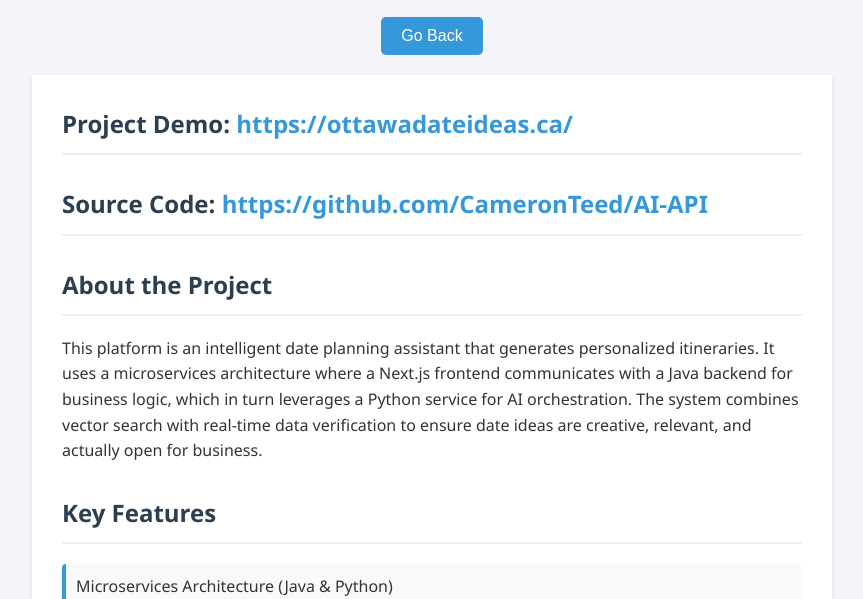
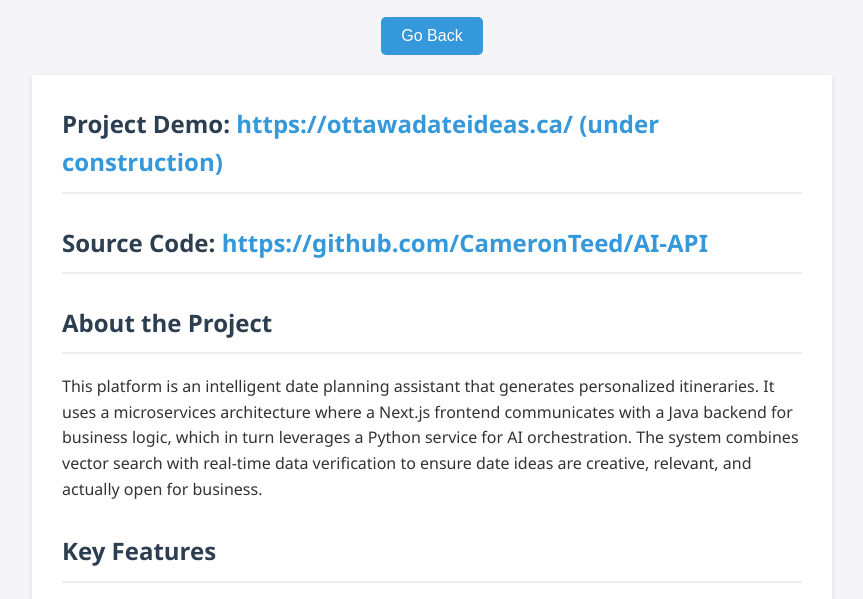
Before and after one commit to CameronTeed/Cameron_Pages, a plain HTML site: page proj3.html in a window 1280 px wide. Shown: the part 168-767 px from the top of the page, without its empty margins (208-1071 px from the left). Drawn offline with Linux system fonts and the light colour scheme.

Commit message:
Update project demo link to indicate construction status

```diff
--- a/proj3.html
+++ b/proj3.html
@@ -17,7 +17,7 @@
     <button onclick="location.href='./index.html'">Go Back</button>
 
     <section>
-        <h2>Project Demo: <strong><a target="_blank" href="https://ottawadateideas.ca/">https://ottawadateideas.ca/</a> </strong></h2>
+        <h2>Project Demo: <strong><a target="_blank" href="https://ottawadateideas.ca/">https://ottawadateideas.ca/ (under construction)</a> </strong></h2>
         <h2>Source Code: <strong><a target="_blank" href="https://github.com/CameronTeed/AI-API">https://github.com/CameronTeed/AI-API</a> </strong></h2>
         <h2>About the Project</h2>
         <p>
```
